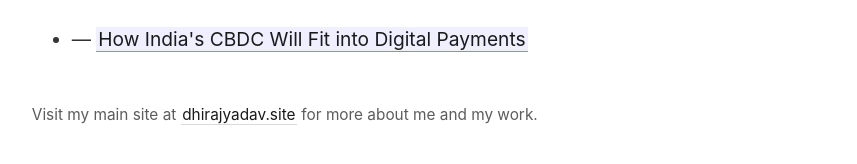
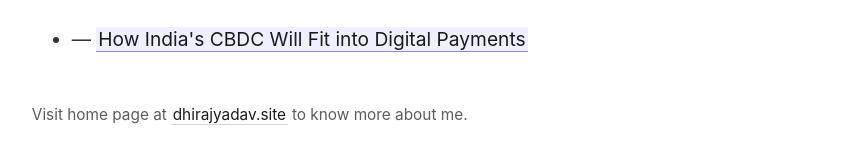
Before and after one commit to dhiraj-ydv/digitalgarden, a Jekyll site: the page built from _pages/index.md, in a window 1280 px wide. Shown: the part 443-607 px from the top of the page, without its empty margins (45-902 px from the left). Built offline with Jekyll 4.4.1, drawn with Linux system fonts in a browser that asks for light colours.

Commit message:
Update footer.html

```diff
--- a/_includes/footer.html
+++ b/_includes/footer.html
@@ -1 +1 @@
-Visit my main site at <a class="internal-link" href="https://dhirajyadav.site/">dhirajyadav.site</a> for more about me and my work.
+Visit home page at <a class="internal-link" href="https://dhirajyadav.site/">dhirajyadav.site</a> to know more about me.
```
